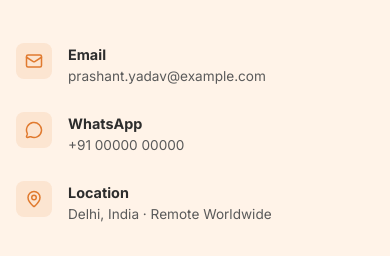
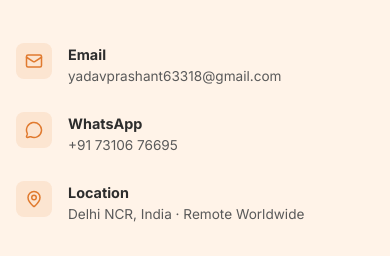
Before and after one commit to fluffywebinfo-hash/portfoloio-, a React (Vite) app: page /contact in a window 390 px wide. Shown: the part 480-736 px from the top of the page. Built offline with nearby package versions, Linux system fonts and the light colour scheme.

Commit message:
Update contact details with real email, phone (WhatsApp) and location

```diff
--- a/src/components/Contact.jsx
+++ b/src/components/Contact.jsx
@@ -2,14 +2,14 @@ import { useState } from 'react'
 import { motion } from 'framer-motion'
 import { Mail, MessageCircle, MapPin, Linkedin, Instagram, Facebook } from 'lucide-react'
 
-// Update these with real details before going live
-const EMAIL = 'prashant.yadav@example.com'
-const WHATSAPP = '+91 00000 00000'
+const EMAIL = 'yadavprashant63318@gmail.com'
+const WHATSAPP = '+91 73106 76695'
+const WHATSAPP_LINK = 'https://wa.me/917310676695'
 
 const contactInfo = [
   { icon: Mail, label: 'Email', value: EMAIL, href: `mailto:${EMAIL}` },
-  { icon: MessageCircle, label: 'WhatsApp', value: WHATSAPP, href: null },
-  { icon: MapPin, label: 'Location', value: 'Delhi, India · Remote Worldwide', href: null },
+  { icon: MessageCircle, label: 'WhatsApp', value: WHATSAPP, href: WHATSAPP_LINK },
+  { icon: MapPin, label: 'Location', value: 'Delhi NCR, India · Remote Worldwide', href: null },
 ]
 
 const socials = [
@@ -88,7 +88,11 @@ export default function Contact() {
                   whileHover={{ x: 5 }}
                 >
                   {item.href ? (
-                    <a href={item.href} className="contact-item-link">{Inner}</a>
+                    <a
+                      href={item.href}
+                      className="contact-item-link"
+                      {...(item.href.startsWith('mailto:') ? {} : { target: '_blank', rel: 'noopener noreferrer' })}
+                    >{Inner}</a>
                   ) : Inner}
                 </motion.div>
               )
```
